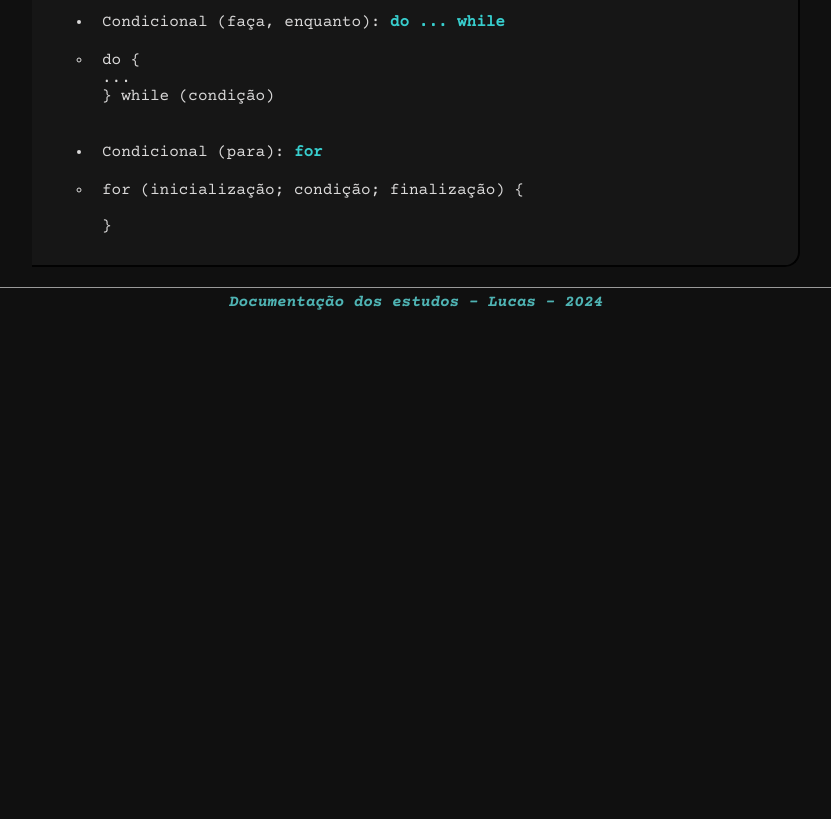
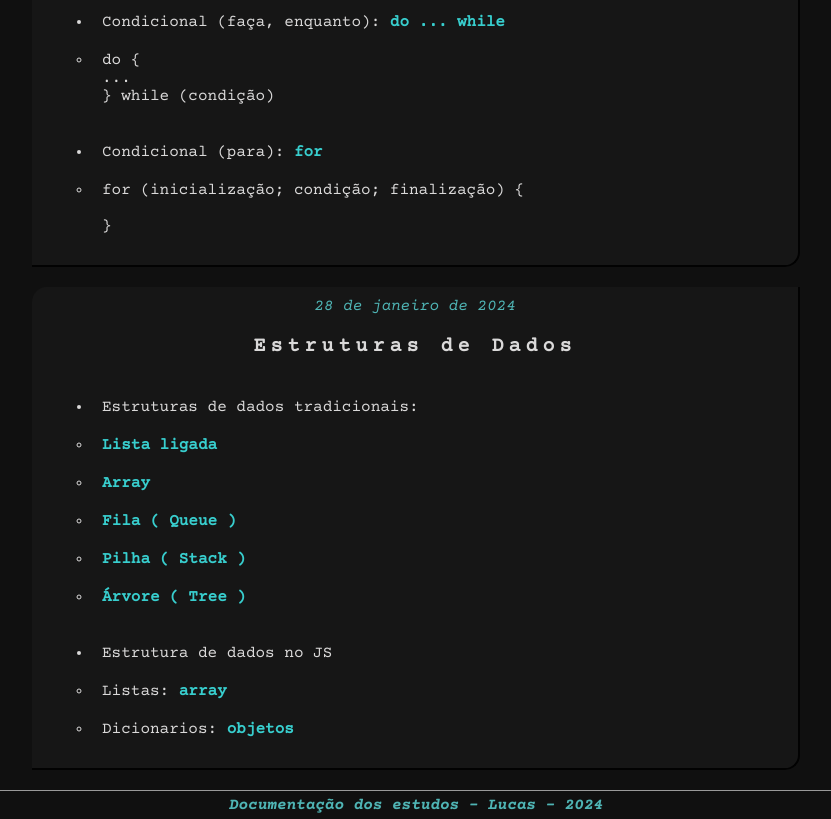
Before and after one commit to lucas-oruncode/blog-aprendizado, a plain HTML site: page js/index.html in a window 1280 px wide. Shown: the part 2919-3738 px from the top of the page, without its empty margins (224-1055 px from the left). Before the commit the page ends 3235 px from the top, so only its background shows below. Drawn offline with nearby package versions, Linux system fonts and the light colour scheme.

Commit message:
Adicionando estruturas de dados

```diff
--- a/js/index.html
+++ b/js/index.html
@@ -89,7 +89,7 @@
             <a class="exercicios" href="/js/naPratica/naPratica01.html"> Clique aqui para ver o exercício</a>
             <br><br>
         </article>
-        <!-- Estudos dia 27 de janeiro de 2024 -->
+        <!-- Estudos do dia 27 de janeiro de 2024 -->
         <article id="day2">
             <h5>27 de janeiro de 2024</h5>
             <h3>Comparação de Dados</h3>
@@ -165,6 +165,28 @@
                     </ul>
             </ul>
         </article>
+        <!-- Estudos do dia 28 de janeiro de 2024 -->
+        <article id="day3">
+            <h5>28 de janeiro de 2024</h5>
+            <h3>Estruturas de Dados</h3>
+            <ul>
+                <li>Estruturas de dados tradicionais:</li>
+                    <ul>
+                        <li><strong>Lista ligada</strong></li>
+                        <li><strong>Array</strong></li>
+                        <li><strong>Fila ( Queue )</strong></li>
+                        <li><strong>Pilha ( Stack )</strong></li>
+                        <li><strong>Árvore ( Tree )</strong></li>
+                    </ul>
+
+                <br><li>Estrutura de dados no JS</li>
+                    <ul>
+                        <li>Listas: <strong>array</strong></li>
+                        <li>Dicionarios: <strong>objetos</strong></li>
+                    </ul>
+            </ul>
+
+        </article>
 
     </section>
 
```
